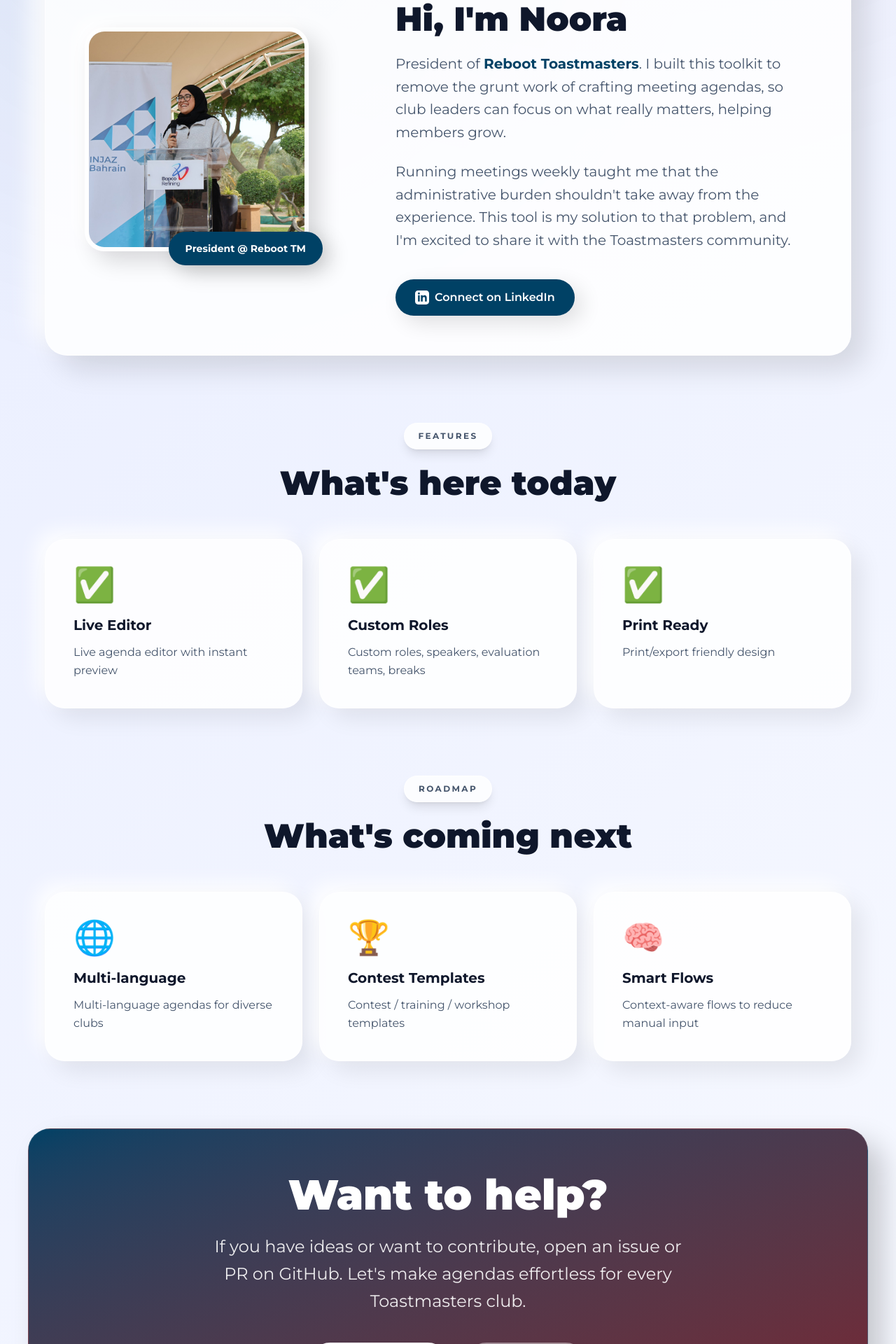
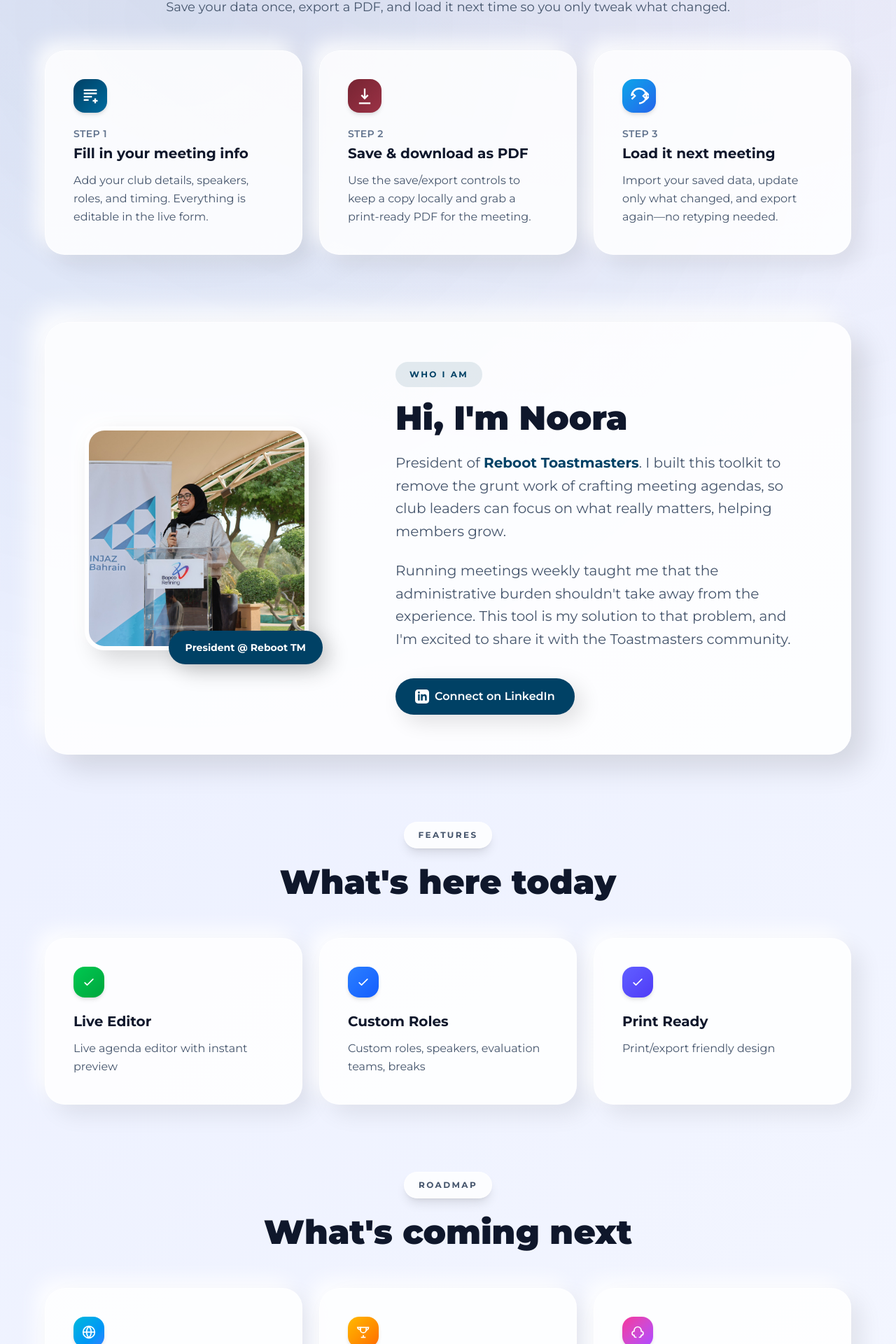
Before and after one commit to NooraWael/toastmasters-agenda, a Next.js app: page /home in a window 1280 px wide. Shown: the part 809-2729 px from the top of the page at 70% size. Built offline with nearby package versions, Linux system fonts and the light colour scheme.

Commit message:
step by step section

```diff
--- a/app/home/page.tsx
+++ b/app/home/page.tsx
@@ -54,6 +54,85 @@
             </div>
           </div>
         </header>
+
+        {/* Quick tutorial */}
+        <section className="mb-24">
+          <div className="max-w-6xl mx-auto">
+            <div className="text-center mb-12">
+              <div className="inline-flex items-center gap-2 rounded-full bg-white/80 px-5 py-2.5 text-xs font-bold uppercase tracking-[0.2em] text-slate-600 shadow-lg border border-white/70">
+                How it works
+              </div>
+              <h2 className="text-3xl sm:text-4xl font-black text-slate-900 mt-4">
+                Reuse your agenda in three simple steps
+              </h2>
+              <p className="text-lg text-slate-600 mt-3">
+                Save your data once, export a PDF, and load it next time so you only tweak what changed.
+              </p>
+            </div>
+
+            <div className="grid md:grid-cols-3 gap-6">
+              {[
+                {
+                  step: "Step 1",
+                  title: "Fill in your meeting info",
+                  desc: "Add your club details, speakers, roles, and timing. Everything is editable in the live form.",
+                  icon: (
+                    <svg className="w-7 h-7" viewBox="0 0 24 24" fill="none" stroke="currentColor" strokeWidth="2">
+                      <path d="M4 5h16" />
+                      <path d="M4 9h16" />
+                      <path d="M4 13h10" />
+                      <path d="M4 17h6" />
+                      <path d="M18 15v6" />
+                      <path d="M15 18h6" />
+                    </svg>
+                  ),
+                  accent: "from-[#004165] to-[#006b9f]",
+                },
+                {
+                  step: "Step 2",
+                  title: "Save & download as PDF",
+                  desc: "Use the save/export controls to keep a copy locally and grab a print-ready PDF for the meeting.",
+                  icon: (
+                    <svg className="w-7 h-7" viewBox="0 0 24 24" fill="none" stroke="currentColor" strokeWidth="2">
+                      <path d="M12 3v12" />
+                      <path d="m8 11 4 4 4-4" />
+                      <path d="M5 21h14" />
+                    </svg>
+                  ),
+                  accent: "from-[#772432] to-[#9b3246]",
+                },
+                {
+                  step: "Step 3",
+                  title: "Load it next meeting",
+                  desc: "Import your saved data, update only what changed, and export again—no retyping needed.",
+                  icon: (
+                    <svg className="w-7 h-7" viewBox="0 0 24 24" fill="none" stroke="currentColor" strokeWidth="2">
+                      <path d="M3 12a9 9 0 1 1 9 9" />
+                      <path d="m3 16 4-4-4-4" />
+                      <path d="M21 8v8" />
+                      <path d="m17 12 4-4 4 4-4 4z" />
+                    </svg>
+                  ),
+                  accent: "from-[#0ea5e9] to-[#2563eb]",
+                },
+              ].map((item) => (
+                <div
+                  key={item.step}
+                  className="rounded-[28px] bg-white/85 p-8 sm:p-10 shadow-[14px_14px_32px_rgba(0,0,0,0.08),-12px_-12px_28px_rgba(255,255,255,0.9)] border border-white/70 hover:-translate-y-2 transition-all duration-200"
+                >
+                  <div
+                    className={`mb-5 inline-flex h-12 w-12 items-center justify-center rounded-2xl bg-gradient-to-br ${item.accent} text-white shadow-md`}
+                  >
+                    {item.icon}
+                  </div>
+                  <div className="text-sm font-semibold uppercase tracking-wide text-slate-500 mb-1">{item.step}</div>
+                  <h3 className="text-xl font-bold text-slate-900 mb-3">{item.title}</h3>
+                  <p className="text-slate-600 leading-relaxed">{item.desc}</p>
+                </div>
+              ))}
+            </div>
+          </div>
+        </section>
 
 
 
@@ -134,19 +213,31 @@
 
           <div className="grid md:grid-cols-3 gap-6 max-w-6xl mx-auto">
             <div className="rounded-[28px] bg-white/85 p-8 sm:p-10 shadow-[14px_14px_32px_rgba(0,0,0,0.08),-12px_-12px_28px_rgba(255,255,255,0.9)] border border-white/70 hover:-translate-y-2 transition-all duration-200">
-              <div className="text-5xl mb-5">✅</div>
+              <div className="mb-5 inline-flex h-11 w-11 items-center justify-center rounded-2xl bg-gradient-to-br from-green-500 to-green-600 text-white shadow-md">
+                <svg className="w-5 h-5" viewBox="0 0 24 24" fill="none" stroke="currentColor" strokeWidth="2">
+                  <path d="M5 13l4 4L19 7" strokeLinecap="round" strokeLinejoin="round" />
+                </svg>
+              </div>
               <h3 className="text-xl font-bold text-slate-900 mb-3">Live Editor</h3>
               <p className="text-slate-600 leading-relaxed">Live agenda editor with instant preview</p>
             </div>
 
             <div className="rounded-[28px] bg-white/85 p-8 sm:p-10 shadow-[14px_14px_32px_rgba(0,0,0,0.08),-12px_-12px_28px_rgba(255,255,255,0.9)] border border-white/70 hover:-translate-y-2 transition-all duration-200">
-              <div className="text-5xl mb-5">✅</div>
+              <div className="mb-5 inline-flex h-11 w-11 items-center justify-center rounded-2xl bg-gradient-to-br from-blue-500 to-blue-600 text-white shadow-md">
+                <svg className="w-5 h-5" viewBox="0 0 24 24" fill="none" stroke="currentColor" strokeWidth="2">
+                  <path d="M5 13l4 4L19 7" strokeLinecap="round" strokeLinejoin="round" />
+                </svg>
+              </div>
               <h3 className="text-xl font-bold text-slate-900 mb-3">Custom Roles</h3>
               <p className="text-slate-600 leading-relaxed">Custom roles, speakers, evaluation teams, breaks</p>
             </div>
 
             <div className="rounded-[28px] bg-white/85 p-8 sm:p-10 shadow-[14px_14px_32px_rgba(0,0,0,0.08),-12px_-12px_28px_rgba(255,255,255,0.9)] border border-white/70 hover:-translate-y-2 transition-all duration-200">
-              <div className="text-5xl mb-5">✅</div>
+              <div className="mb-5 inline-flex h-11 w-11 items-center justify-center rounded-2xl bg-gradient-to-br from-indigo-500 to-indigo-600 text-white shadow-md">
+                <svg className="w-5 h-5" viewBox="0 0 24 24" fill="none" stroke="currentColor" strokeWidth="2">
+                  <path d="M5 13l4 4L19 7" strokeLinecap="round" strokeLinejoin="round" />
+                </svg>
+              </div>
               <h3 className="text-xl font-bold text-slate-900 mb-3">Print Ready</h3>
               <p className="text-slate-600 leading-relaxed">Print/export friendly design</p>
             </div>
@@ -166,21 +257,110 @@
 
           <div className="grid md:grid-cols-3 gap-6 max-w-6xl mx-auto">
             <div className="rounded-[28px] bg-white/85 p-8 sm:p-10 shadow-[14px_14px_32px_rgba(0,0,0,0.08),-12px_-12px_28px_rgba(255,255,255,0.9)] border border-white/70">
-              <div className="text-5xl mb-5">🌐</div>
+              <div className="mb-5 inline-flex h-11 w-11 items-center justify-center rounded-2xl bg-gradient-to-br from-cyan-500 to-blue-500 text-white shadow-md">
+                <svg className="w-5 h-5" viewBox="0 0 24 24" fill="none" stroke="currentColor" strokeWidth="2">
+                  <path d="M12 2a10 10 0 1 0 0 20 10 10 0 0 0 0-20Z" />
+                  <path d="M2 12h20" />
+                  <path d="M12 2a15.3 15.3 0 0 1 4 10 15.3 15.3 0 0 1-4 10 15.3 15.3 0 0 1-4-10 15.3 15.3 0 0 1 4-10" />
+                </svg>
+              </div>
               <h3 className="text-xl font-bold text-slate-900 mb-3">Multi-language</h3>
               <p className="text-slate-600 leading-relaxed">Multi-language agendas for diverse clubs</p>
             </div>
 
             <div className="rounded-[28px] bg-white/85 p-8 sm:p-10 shadow-[14px_14px_32px_rgba(0,0,0,0.08),-12px_-12px_28px_rgba(255,255,255,0.9)] border border-white/70">
-              <div className="text-5xl mb-5">🏆</div>
+              <div className="mb-5 inline-flex h-11 w-11 items-center justify-center rounded-2xl bg-gradient-to-br from-amber-400 to-orange-500 text-white shadow-md">
+                <svg className="w-5 h-5" viewBox="0 0 24 24" fill="none" stroke="currentColor" strokeWidth="2">
+                  <path d="M8 21h8" />
+                  <path d="M12 17v4" />
+                  <path d="M7 4h10" />
+                  <path d="M17 4v4a5 5 0 0 1-5 5 5 5 0 0 1-5-5V4" />
+                  <path d="M3 4h4v4a5 5 0 0 1-5-5v0" />
+                  <path d="M17 4h4v0a5 5 0 0 1-5 5v0" />
+                </svg>
+              </div>
               <h3 className="text-xl font-bold text-slate-900 mb-3">Contest Templates</h3>
               <p className="text-slate-600 leading-relaxed">Contest / training / workshop templates</p>
             </div>
 
             <div className="rounded-[28px] bg-white/85 p-8 sm:p-10 shadow-[14px_14px_32px_rgba(0,0,0,0.08),-12px_-12px_28px_rgba(255,255,255,0.9)] border border-white/70">
-              <div className="text-5xl mb-5">🧠</div>
+              <div className="mb-5 inline-flex h-11 w-11 items-center justify-center rounded-2xl bg-gradient-to-br from-pink-500 to-purple-500 text-white shadow-md">
+                <svg className="w-5 h-5" viewBox="0 0 24 24" fill="none" stroke="currentColor" strokeWidth="2">
+                  <path d="M12 3a6 6 0 0 0-6 6v1.5a3.5 3.5 0 0 0 0 7V18a3 3 0 0 0 3 3h1" />
+                  <path d="M12 3a6 6 0 0 1 6 6v1.5a3.5 3.5 0 0 1 0 7V18a3 3 0 0 1-3 3h-1" />
+                </svg>
+              </div>
               <h3 className="text-xl font-bold text-slate-900 mb-3">Smart Flows</h3>
               <p className="text-slate-600 leading-relaxed">Context-aware flows to reduce manual input</p>
+            </div>
+          </div>
+        </section>
+
+        {/* Version Roadmap */}
+        <section className="mb-24">
+          <div className="max-w-5xl mx-auto space-y-6">
+            <div className="text-center space-y-2">
+              <div className="inline-flex items-center gap-2 rounded-full bg-white/80 px-5 py-2.5 text-xs font-bold uppercase tracking-[0.2em] text-slate-600 shadow-lg border border-white/70">
+                Version Control · Roadmap
+              </div>
+              <h3 className="text-3xl sm:text-4xl font-black text-slate-900">Release timeline</h3>
+              <p className="text-slate-600">Track what shipped and what&apos;s coming next.</p>
+            </div>
+
+            <div className="relative pl-6">
+              <span className="absolute left-2 top-0 bottom-0 w-px bg-slate-200" aria-hidden />
+              <div className="space-y-6">
+                {[
+                  {
+                    version: "v1.0.0",
+                    date: "May 2025",
+                    title: "Initial release",
+                    detail:
+                      "Agenda generator MVP with live preview, logo uploads, printable layout, and JSON import/export.",
+                    status: "released",
+                  },
+                  {
+                    version: "v1.1.0",
+                    date: "Planned",
+                    title: "Multilingual & contest templates",
+                    detail:
+                      "Add language toggles plus contest/training/workshop agenda variants for clubs with specialized events.",
+                    status: "planned",
+                  },
+                  {
+                    version: "v1.2.0",
+                    date: "Planned",
+                    title: "Smart automations",
+                    detail:
+                      "Context-aware defaults, faster role assignment, and timeline helpers to reduce manual input.",
+                    status: "planned",
+                  },
+                ].map((item) => {
+                  const isReleased = item.status === "released";
+                  return (
+                    <div key={item.version} className="relative">
+                      <div
+                        className={`absolute -left-[18px] top-2 h-3 w-3 rounded-full ${isReleased ? "bg-[#004165] shadow" : "bg-slate-300"}`}
+                        aria-hidden
+                      />
+                      <div
+                        className={`rounded-2xl p-5 shadow-[12px_12px_28px_rgba(0,0,0,0.08),-10px_-10px_24px_rgba(255,255,255,0.9)] border border-white/70 ${
+                          isReleased ? "bg-white/90" : "bg-white/70 opacity-75"
+                        }`}
+                      >
+                        <div className="flex flex-col sm:flex-row sm:items-center sm:justify-between gap-2 mb-2">
+                          <span className={`text-sm font-semibold ${isReleased ? "text-[#004165]" : "text-slate-500"}`}>
+                            {item.version}
+                          </span>
+                          <span className="text-sm text-slate-500">{item.date}</span>
+                        </div>
+                        <h4 className={`text-lg font-bold ${isReleased ? "text-slate-900" : "text-slate-500"}`}>{item.title}</h4>
+                        <p className={`leading-relaxed ${isReleased ? "text-slate-600" : "text-slate-500"}`}>{item.detail}</p>
+                      </div>
+                    </div>
+                  );
+                })}
+              </div>
             </div>
           </div>
         </section>
```
